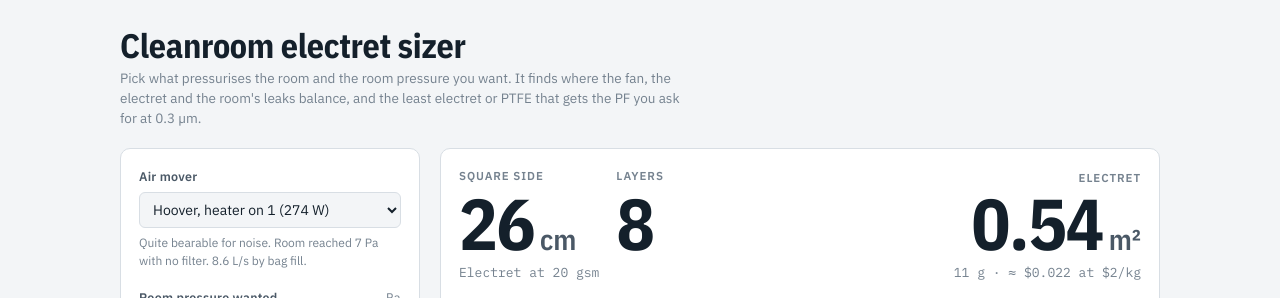
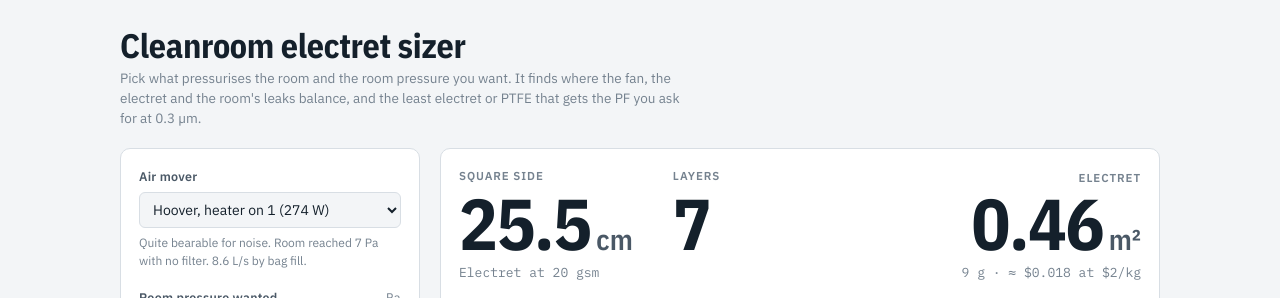
Before and after one commit to mattnewell-cam/cleanroom-electret-sizer, a plain HTML site: page index.html in a window 1280 px wide. Shown: the top 298 px of the page. Drawn offline with nearby package versions, Linux system fonts and the light colour scheme.

Commit message:
Electret charge gone at 1.2 g/m2 caught (BG7 still 52-63% charged)
Co-Authored-By: Claude Opus 5.5 <noreply@anthropic.com>

```diff
--- a/index.html
+++ b/index.html
@@ -196,11 +196,12 @@ const MARGIN = 2;                  // cm lost to the seal on every side of every
 // CO₂: 4 people at 0.30 L/min each (measured from one person at rest, 21 Nov), room held under 1% with 420 ppm outside.
 const CO2_MIN_LS = 4 * 0.30 / 60 / (0.01 - 0.00042);   // L/s of supply air, ≈ 2.1
 // Filter life (see life()). Electret, order of magnitude from the ambient-air loading tests (10–17 Nov 2026,
-// "Electret loading tests" sheet): single layers lost their charged part after roughly 0.4–0.75 g/m² of PM2.5 at
-// ~10.5 µg/m³ upstream; IPA/DIW-discharged layers gave PF 2.3–2.5 (0.37–0.40 logs) against 1.0–1.5 logs charged.
+// "Electret loading tests" sheet): IPA/DIW-discharged layers gave PF 2.3–2.5 (~0.38 logs). Single layers b, c, e went
+// from 1.04–1.48 logs to 0.70–0.85 by BG7 (~0.75 g/m² PM2.5 fed, ~0.7 caught): 52–63% of the charged logs gone, so
+// all of it at ~1.2 g/m² caught if linear.
 const CAIR = 10.5;                 // µg/m³ PM2.5 in the air the filter sees (as in those tests)
 const MECH_FRAC = 0.3;             // share of a layer's logs that is mechanical (stays when the charge is gone)
-const M_STAR = 0.6;                // g/m² of PM2.5 caught on a layer that removes all of its charged part
+const M_STAR = 1.2;                // g/m² of PM2.5 caught on a layer that removes all of its charged part
 const CAKE_K = 82.5 / 5.3;         // Pa per (cm/s · g/m²), PTFE cake, Zhang et al. 2018
 const HORIZON = 100;               // days the room has to run; replacements count towards material
 const MAX_N = 40, SIDE_MAX = 300;  // cm
```
